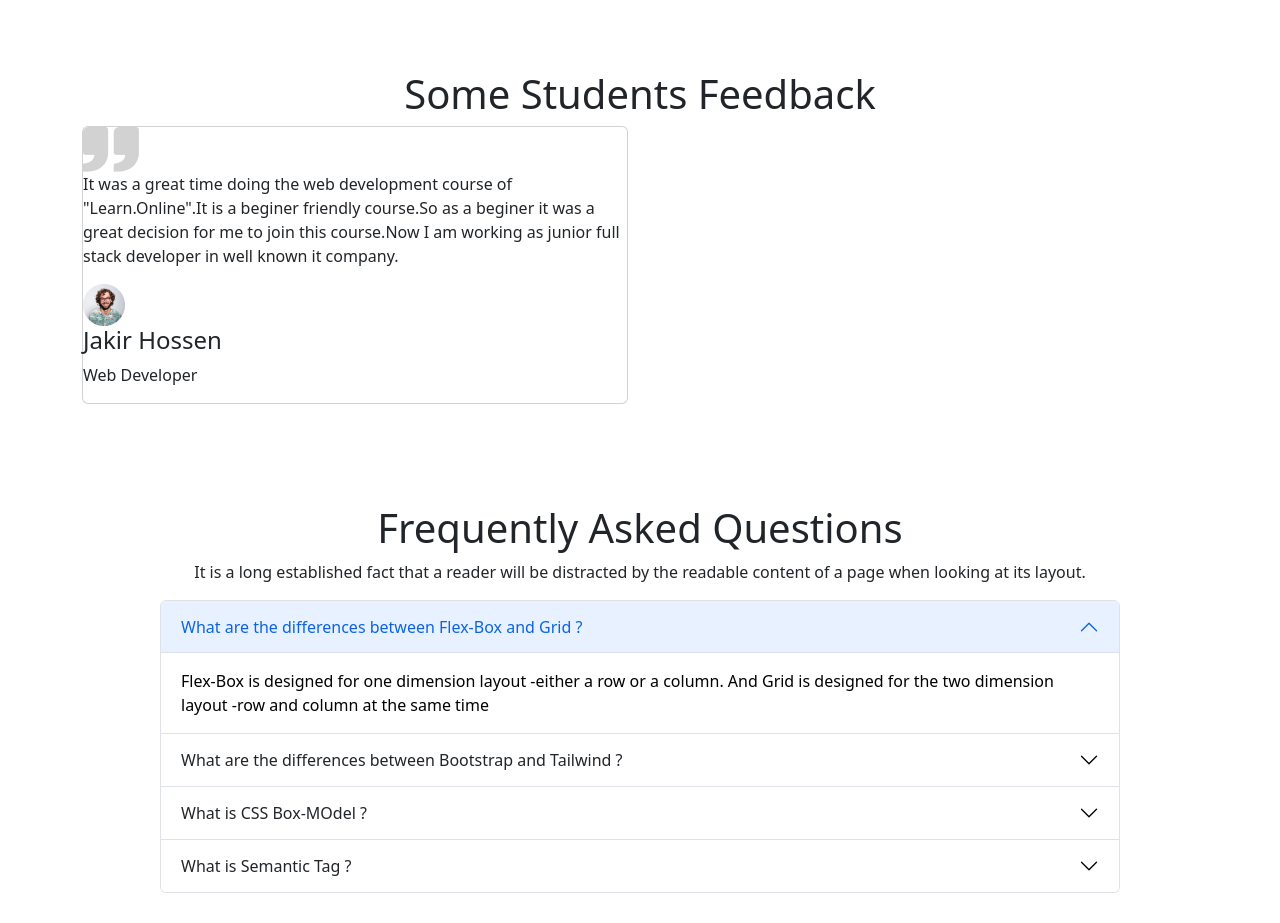
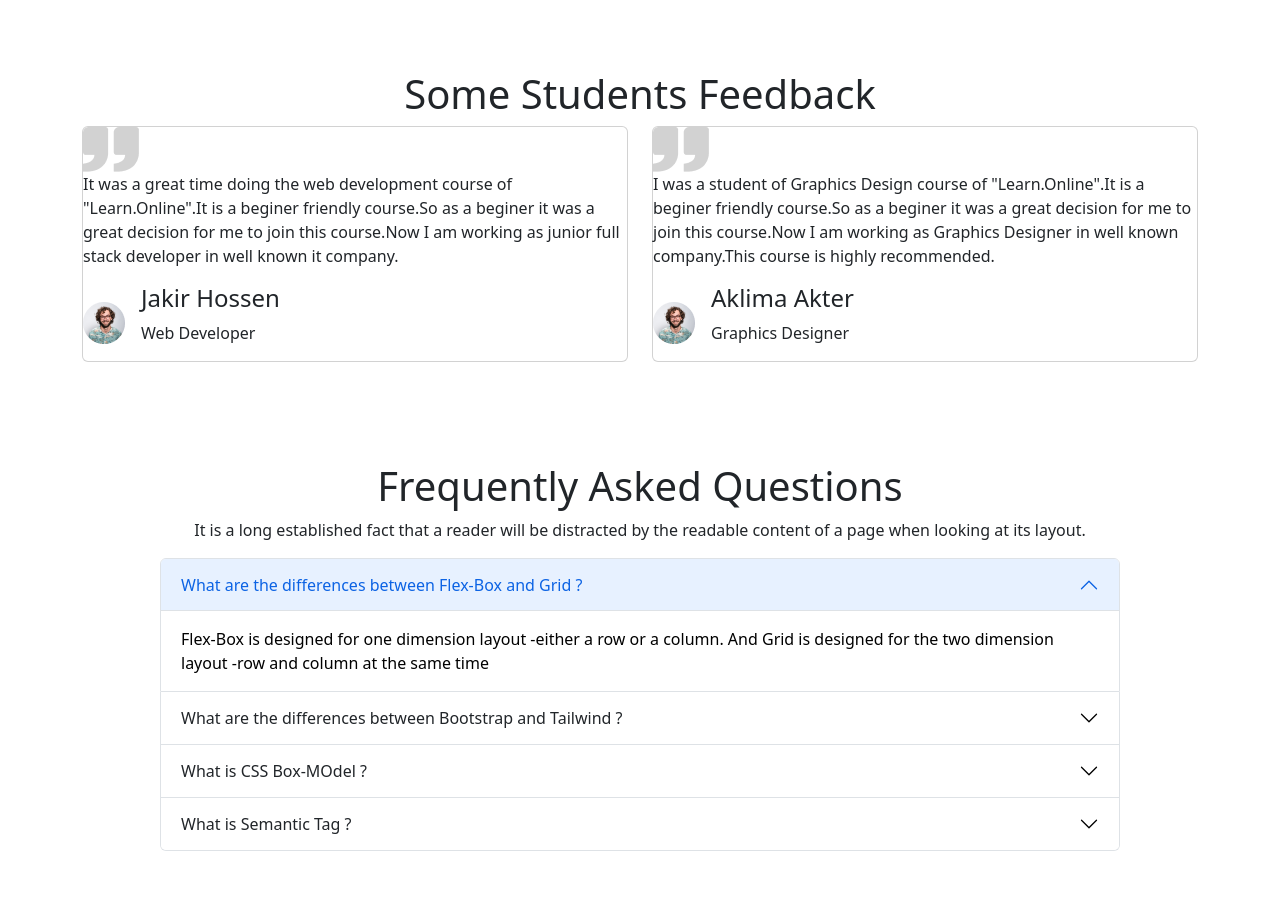
Before and after one commit to Tasnim-Bahar-Samir/learn-online, a plain HTML site: page index.html in a window 1280 px wide. Shown: the part 3180-4103 px from the top of the page. Drawn offline with nearby package versions, Linux system fonts and the light colour scheme.

Commit message:
feedback section added

```diff
--- a/index.html
+++ b/index.html
@@ -313,11 +313,32 @@
                         <p>
                             It was a great time doing the web development  course of "Learn.Online".It is a beginer friendly course.So as a beginer it was a great decision for me to join this course.Now I am working as junior full stack developer in well known it company.
                         </p>
-                        <div class="flex align-items-center">
-                            <img src="images/student/student-5.png" alt="">
+                        <div class="d-flex align-items-center gap-3">
+                            <div>
+                                <img src="images/student/student-5.png" alt="">
+                            </div>
                             <div>
                                 <h4>Jakir Hossen</h4>
                                 <p>Web Developer</p>
+                            </div>
+                        </div>
+                    </div>
+                </div>
+                <div class="col">
+                    <div class="card">
+                        <div>
+                            <img src="images/comma.png" alt="">
+                        </div>
+                        <p>
+                            I was a student of Graphics Design course of "Learn.Online".It is a beginer friendly course.So as a beginer it was a great decision for me to join this course.Now I am working as Graphics Designer in well known company.This course is highly recommended.
+                        </p>
+                        <div class="d-flex align-items-center gap-3">
+                            <div>
+                                <img src="images/student/student-5.png" alt="">
+                            </div>
+                            <div>
+                                <h4>Aklima Akter</h4>
+                                <p>Graphics Designer</p>
                             </div>
                         </div>
                     </div>
```
